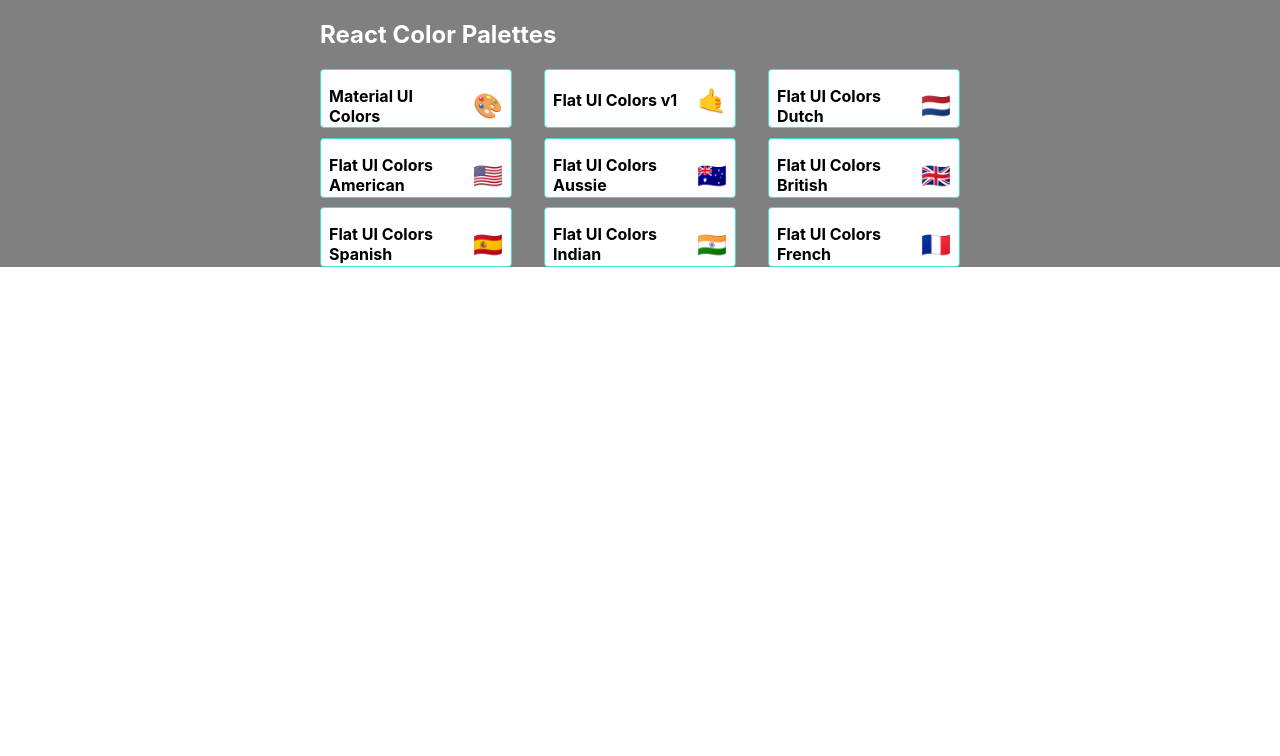
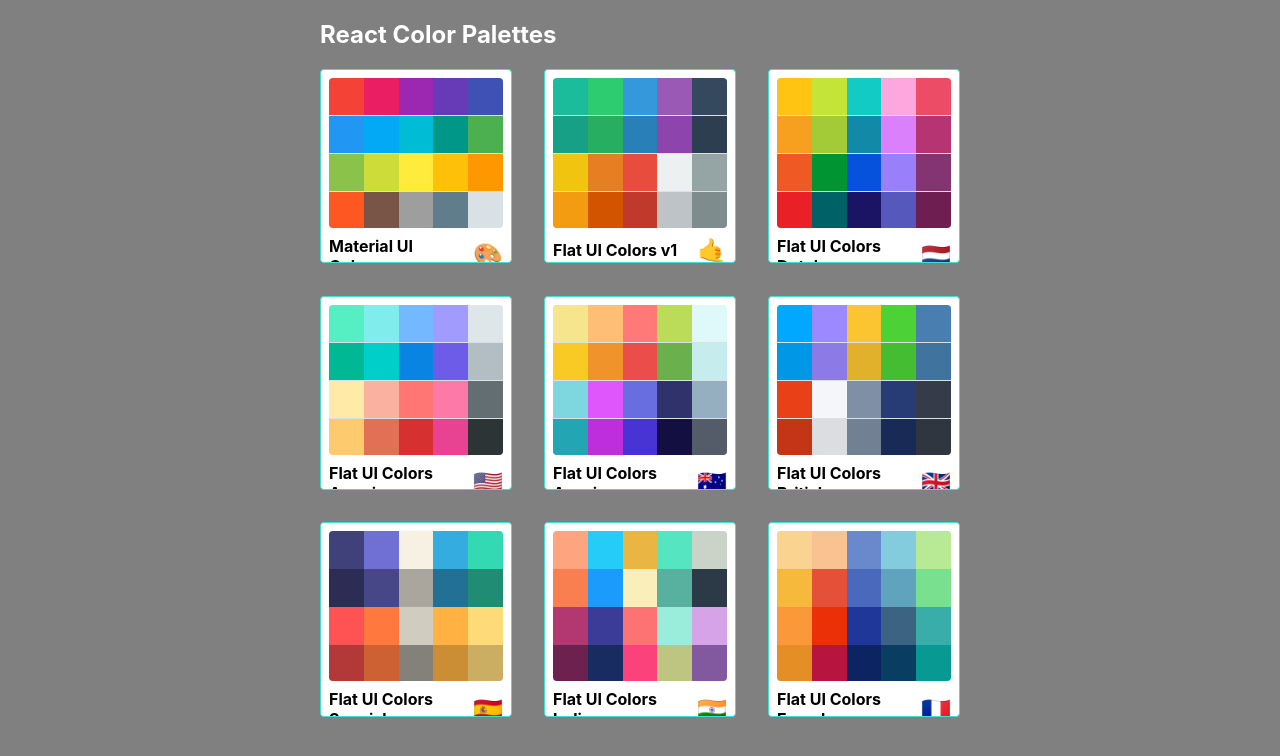
Before and after one commit to yunshine/React-Color-Palettes, a React (Create React App) app: page / in a window 1280 px wide. Shown: the top 756 px of the page. Built offline with nearby package versions, Linux system fonts and the light colour scheme.

Commit message:
Styled miniPalettes

```diff
--- a/src/MiniPalette.js
+++ b/src/MiniPalette.js
@@ -15,8 +15,11 @@
     }
   },
   colors: {
-    backgroundColor: "grey",
-
+    backgroundColor: "#dae1e4",
+    height: "150px",
+    width: "100%",
+    borderRadius: "4px",
+    overflow: "hidden",
   },
   title: {
     display: "flex",
@@ -31,16 +34,33 @@
   emoji: {
     marginLeft: "0.5rem",
     fontSize: "1.5rem",
-  }
+  },
+  miniColor: {
+    height: "25%",
+    width: "20%",
+    display: "inline-block",
+    margin: "0 auto",
+    position: "relative",
+    marginBottom: "-3.5px",
+  },
 }
 
 function MiniPalette(props) {
-  const { classes, paletteName, emoji } = props;
+  const { classes, paletteName, emoji, colors } = props;
+  const miniColorBoxes = colors.map(color => (
+    <div
+    className={classes.miniColor}
+    style={{ backgroundColor: color.color }}
+    key={color.name}
+    />
+  ));
 
   return (
     <div className={classes.root}>
-      <div className={classes.colors}></div>
-  <h5 className={classes.title}>{paletteName} <span className={classes.emoji}>{emoji}</span></h5>
+      <div className={classes.colors}>
+        {miniColorBoxes}
+      </div>
+      <h5 className={classes.title}>{paletteName} <span className={classes.emoji}>{emoji}</span></h5>
     </div>
   )
 }
--- a/src/PaletteList.js
+++ b/src/PaletteList.js
@@ -8,7 +8,7 @@
 const styles = {
   root: {
     backgroundColor: "grey",
-    height: "100%",
+    height: "100vh",
     display: "flex",
     alignItems: "flex-start",
     justifyContent: "center",
```
